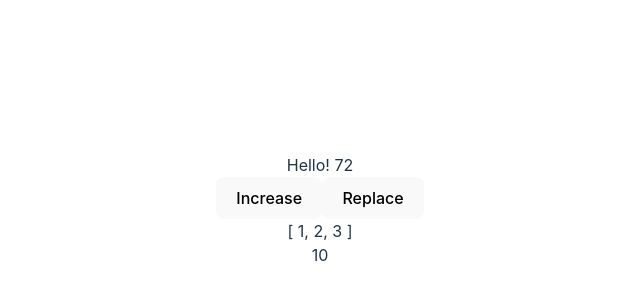
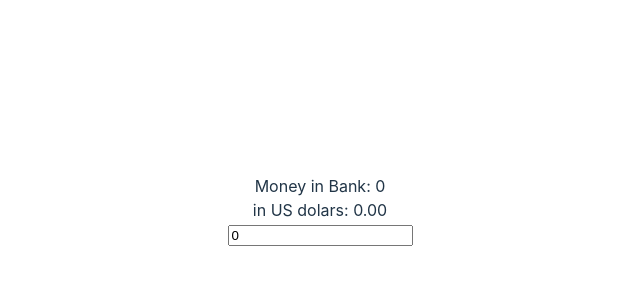
Before and after one commit to Kymaeda/vue_with_vite, a Vue app: page / in a window 1280 px wide. Shown: the part 190-490 px from the top of the page, without its empty margins (320-960 px from the left). Built offline with nearby package versions, Linux system fonts and the light colour scheme.

Commit message:
imple watcher
- https://v3.ja.vuejs.org/guide/reactivity-computed-watchers.html#%E5%8D%98%E4%B8%80%E3%81%AE%E3%83%86%E3%82%99%E3%83%BC%E3%82%BF%E3%82%BD%E3%83%BC%E3%82%B9%E3%81%AE%E7%9B%A3%E8%A6%96

```diff
--- a/src/App.vue
+++ b/src/App.vue
@@ -1,45 +1,49 @@
 <script>
-import { ref, computed, reactive } from 'vue';
-const START_FROM = 10;
+import { ref, computed, reactive, watch } from 'vue';
+
+let timeout = null;
+
 export default {
-  // NOTE: OptionalAPI syntax
-  // data() {
-  //   return { counter: 0 }
-  // }
-  // computed: {
-  //   muplited() { return this.counter * 10 }
-  // }
   setup() {
-    // NOTE: `ref` works with Object and Primitive(wrapped with Object inside `ref` func), and call `reactive` internally
-    const counter = ref(72);
-    // NOTE: `reactive` works with only Object. Primitive is not acceptable
-    const tokyo = reactive({ counter: 10 });
+    const currentBalance = ref(0);
+    const inUSD = computed(() => (currentBalance.value * 1.14).toFixed(2));
 
-    const ra = ref([1, 2, 3]);
-    const replaceArray = () => (ra.value = [2, 4, 6]);
+    const sessionCounter = ref(0);
+    const history = ref([]);
+    const exchangeRecords = reactive({
+      highestBalance: null,
+    });
 
-    const muplited = computed(() => counter.value * 10);
-    const increment = () => counter.value++;
-    // NOTE: setup() needs to return values
-    return {
-      START_FROM,
-      counter,
-      tokyo,
-      ra,
-      replaceArray,
-      muplited,
-      increment,
-    };
+    // NOTE: do not `.value`
+    watch(currentBalance, (newValue, oldValue) => {
+      clearTimeout(timeout);
+      timeout = setTimeout(() => {
+        sessionCounter.value++;
+        history.value.push(newValue);
+
+        if (currentBalance.value > exchangeRecords.highestBalance) {
+          exchangeRecords.highestBalance = currentBalance.value;
+        }
+      }, 500);
+    });
+    // NOTE: to watch array, need `.value`
+    watch(history.value, () => console.log('new history added...'));
+    // NOTE: A watch source can only be a getter/effect function, a ref, a reactive object, or an array of these types
+    // `() => exchangeRecords.highestBalance` works as getter function
+    watch(
+      () => exchangeRecords.highestBalance,
+      () => console.log('exhange record has changed...')
+    );
+
+    return { currentBalance, inUSD, sessionCounter, history, exchangeRecords };
   },
 };
 </script>
 
 <template>
-  <div>Hello! {{ counter }}</div>
-  <button @click="increment">Increase</button>
-
-  <button @click="replaceArray">Replace</button>
-  <div>{{ ra }}</div>
-
-  <div>{{ tokyo.counter }}</div>
+  <div>Money in Bank: {{ currentBalance }}</div>
+  <div>in US dolars: {{ inUSD }}</div>
+  <div>
+    <input type="text" v-model.number="currentBalance" />
+  </div>
 </template>
```
